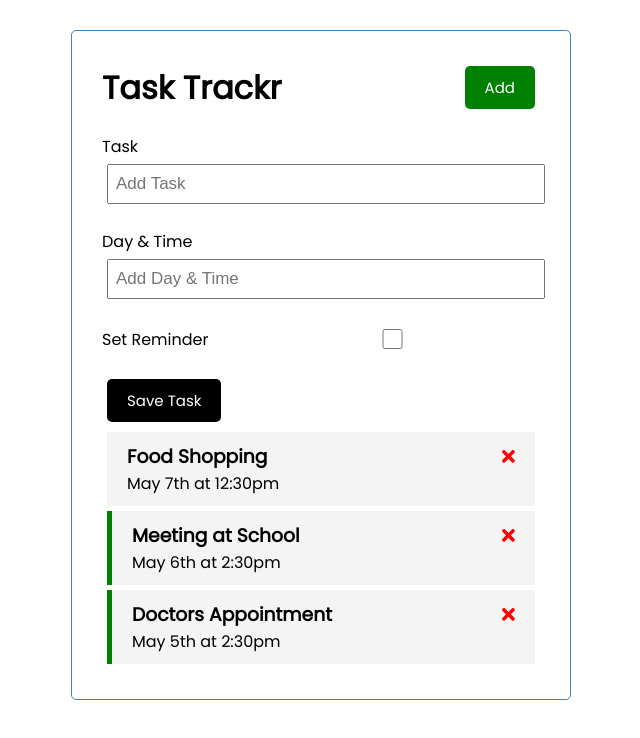
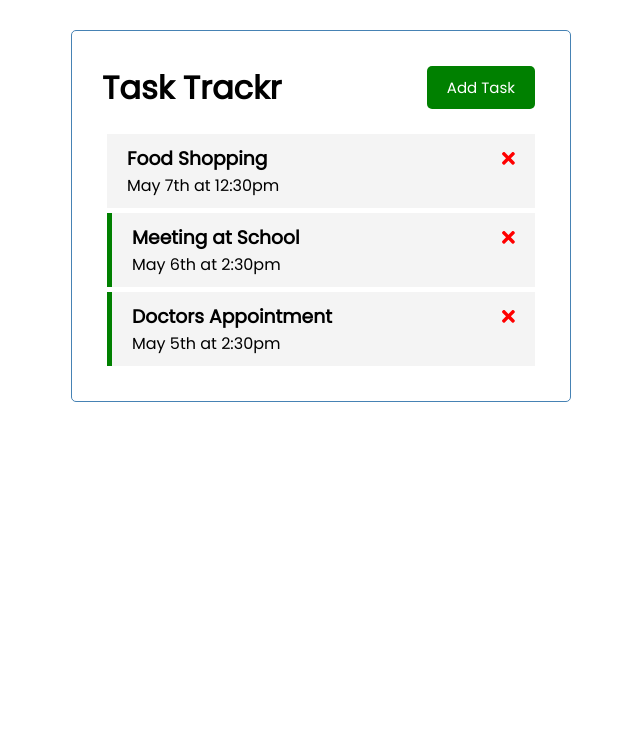
Before and after one commit to JustinWelsh/task-trackr-angular, an Angular app in the folder frontend/: page / in a window 1280 px wide. Shown: the top 738 px of the page, without its empty margins (319-959 px from the left). Built offline with nearby package versions, Linux system fonts and the light colour scheme; data requests are answered from the project's data file.

Commit message:
conditional render 'add task form'

```diff
--- a/frontend/src/app/components/add-task/add-task.component.html
+++ b/frontend/src/app/components/add-task/add-task.component.html
@@ -1,4 +1,4 @@
-<form action="" class="add-form" (ngSubmit)="onSubmit()">
+<form class="add-form" (ngSubmit)="onSubmit()">
   <div class="form-control">
       <label for="">Task</label>
       <input type="text" name="text" [(ngModel)]="text" id="text" placeholder="Add Task">
--- a/frontend/src/app/components/header/header.component.html
+++ b/frontend/src/app/components/header/header.component.html
@@ -1,4 +1,4 @@
 <header>
     <h1>{{ title }}</h1>
-    <app-button color="green" text="Add"></app-button>
+    <app-button color="green" text="Add Task" (click)="toggleTaskForm()"></app-button>
 </header>
--- a/frontend/src/app/components/header/header.component.ts
+++ b/frontend/src/app/components/header/header.component.ts
@@ -1,4 +1,5 @@
 import { Component, OnInit } from '@angular/core';
+import { UiService } from 'src/app/services/ui.service';
 
 @Component({
   selector: 'app-header',
@@ -8,13 +9,13 @@ import { Component, OnInit } from '@angular/core';
 export class HeaderComponent implements OnInit{
   title: string = 'Task Trackr';
 
-  constructor() { }
+  constructor(private uiService: UiService) { }
 
   // Life-cycle method
   ngOnInit(): void {
-      // Use this when you want to initialize code.
-      // http request etc..
-
 
   }
+  toggleTaskForm() {
+    this.uiService.toggleAddTask();
+  }
 }
--- a/frontend/src/app/components/tasks/tasks.component.html
+++ b/frontend/src/app/components/tasks/tasks.component.html
@@ -1,4 +1,4 @@
-<app-add-task (addTaskEvent)="handleAddTask($event)"></app-add-task>
+<app-add-task *ngIf="showAddTask" (addTaskEvent)="handleAddTask($event)"></app-add-task>
 <app-task-item
 *ngFor="let task of tasks" [propTask]="task"
 (deleteEvent)="handleDeleteTask(task)"
--- a/frontend/src/app/components/tasks/tasks.component.ts
+++ b/frontend/src/app/components/tasks/tasks.component.ts
@@ -1,5 +1,6 @@
 import { Component, OnInit } from '@angular/core';
 import { TaskService } from 'src/app/services/task.service';
+import { UiService } from 'src/app/services/ui.service';
 import { Task } from 'src/app/Task';
 
 @Component({
@@ -10,12 +11,21 @@ import { Task } from 'src/app/Task';
 export class TasksComponent implements OnInit {
 
   tasks: Task[] = [];
+  showAddTask!: boolean;
 
-  constructor(private taskService: TaskService) { }
+  constructor(
+    private taskService: TaskService,
+    private uiService: UiService
+    ) { }
 
   ngOnInit(): void {
 
     this.renderTasks();
+
+    // sets state from uiService to our local variable
+    this.uiService.onToggle().subscribe(
+      res => this.showAddTask = res
+    )
   }
 
   renderTasks() {
--- a/frontend/src/app/services/ui.service.ts
+++ b/frontend/src/app/services/ui.service.ts
@@ -12,7 +12,8 @@ export class UiService {
 
   toggleAddTask(): void {
     this.showAddTask = !this.showAddTask;
-    this.subject.next(this.showAddTask);
+    this.subject.next(this.showAddTask); // throws the value to observers/subscribers
+
   }
 
   onToggle(): Observable<any> {
```
